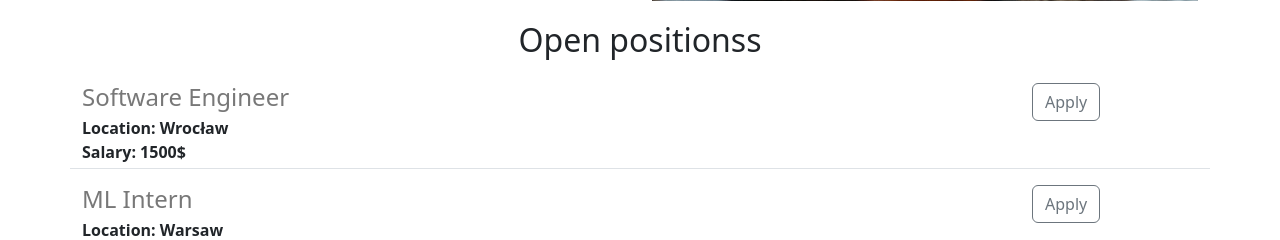
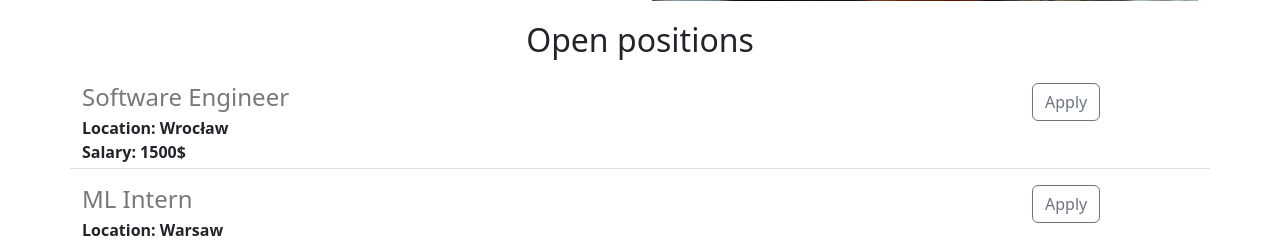
Before and after one commit to osnick50/1st-web-app, a Flask app: page / in a window 1280 px wide. Shown: the part 1111-1351 px from the top of the page. Run offline with Flask 3, Linux system fonts and the light colour scheme.

Commit message:
test1 (#7)

```diff
--- a/frontend/templates/home.html
+++ b/frontend/templates/home.html
@@ -35,7 +35,7 @@
                     <img class="img-fluid" src="/static/people.jpg">
                 </div>
             </div>
-            <h2 class="text-center mt-2 mb-4">Open positionss</h2>
+            <h2 class="text-center mt-2 mb-4">Open positions</h2>
             <div>
                 {% for job in jobs %}
                     {% include 'jobitem.html' %}
```
